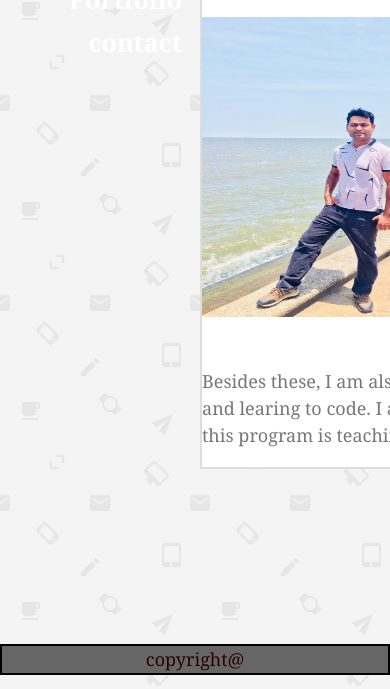
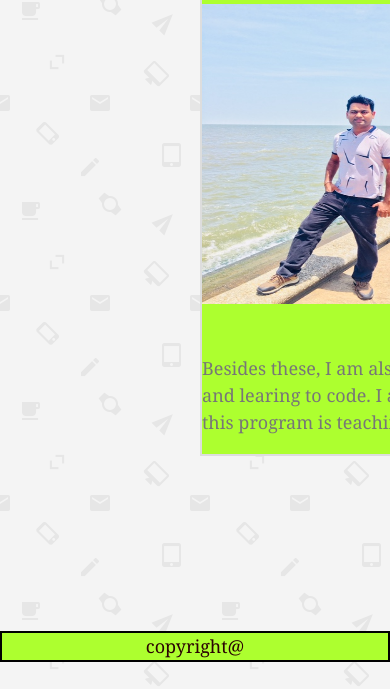
Before and after one commit to suresh7127/Responsive-Portfolio, a plain HTML site: page index.html in a window 390 px wide. Shown: the part 155-844 px from the top of the page. Drawn offline with Linux system fonts and the light colour scheme; files whose address does not match are found by name.

Commit message:
media queries designed with layouts

```diff
--- a/assets/css/style.css
+++ b/assets/css/style.css
@@ -77,18 +77,27 @@ margin-right: 20px;
   text-align: center;
   margin-top: 175px;
 }
-@media (max-widths: 980px){
-  .Main-bio {
-    float: left;
-  }
+@media screen and (max-width: 980px){
+  .Main-bio,header,#footer {
+    background-color: red;
+    }
+    #nav{
+      display:none;
+    }
 }
-@media (max-widths: 768px){
-  .Main-bio {
-    float: left;
-  }
+@media screen and (max-width: 768px){
+  .Main-bio,header,#footer {
+    background-color: green;
+    }
+    #nav{
+      display:none;
+    }
 }
-@media (max-widths: 640px){
-  .Main-bio {
-    float: left;
-  }
+@media screen and (max-width: 640px){
+  .Main-bio,header,#footer {
+    background-color:greenyellow;
+    }
+    #nav{
+      display:none;
+    }
 }
```
